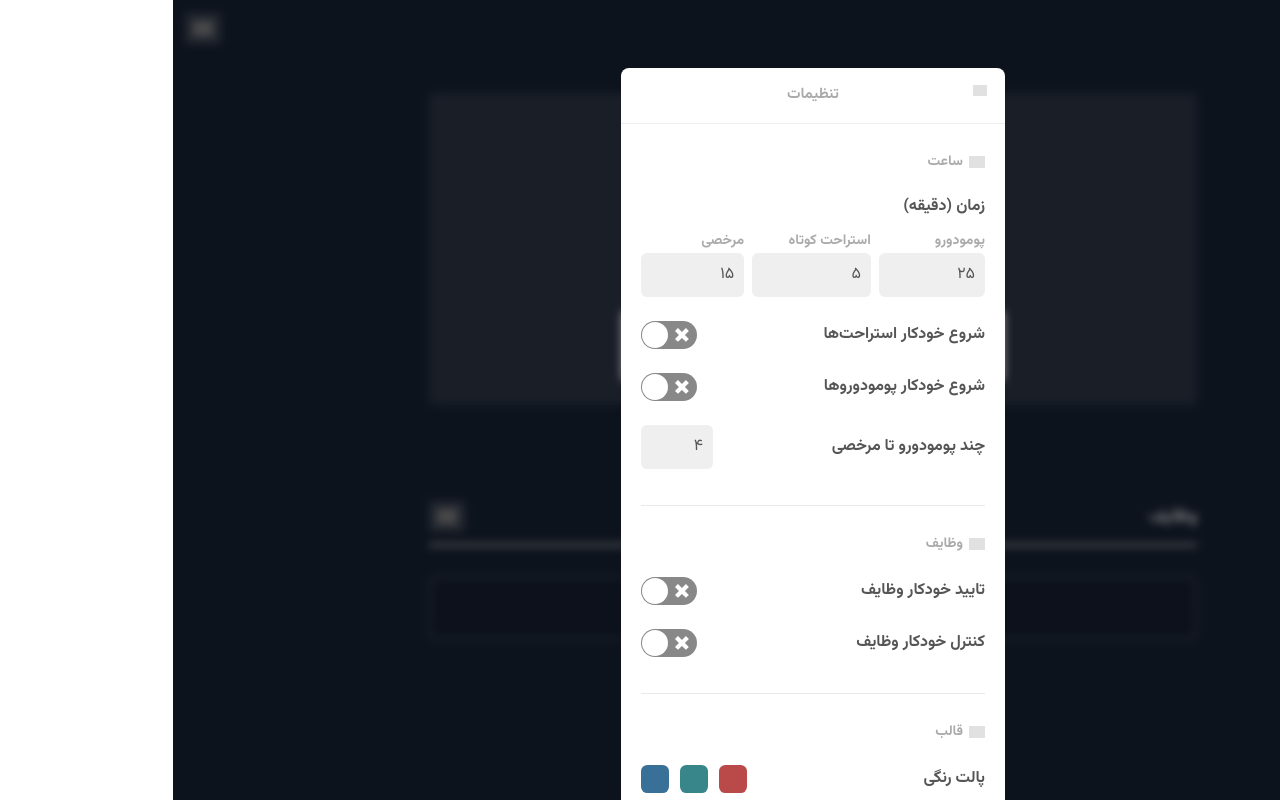
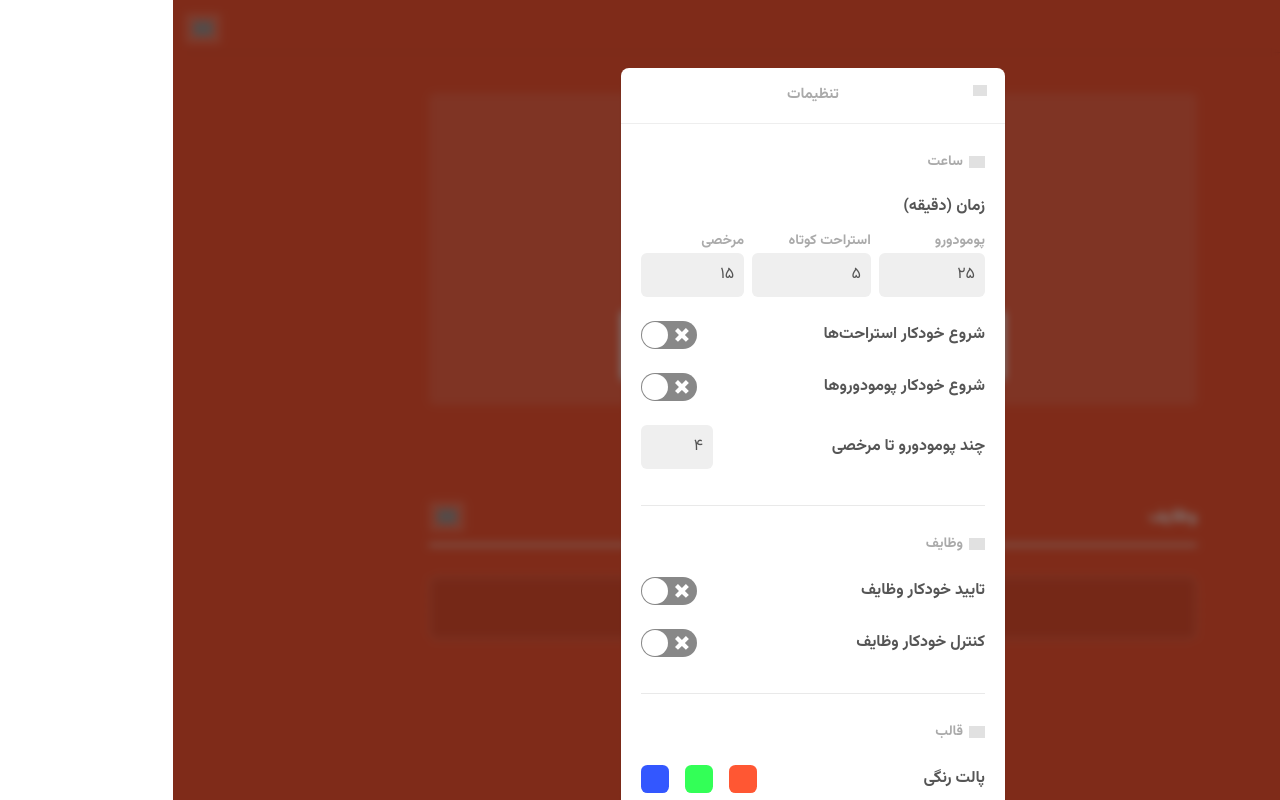
Before and after one commit to DevAliZareian/PomoZero, a React (Vite) app in the folder client/: page / in a window 1280 px wide. Both pictures are taken after a click on the button 30 px from the left and 28 px from the top of the page. Built offline with nearby package versions, Linux system fonts and the light colour scheme; grey boxes are pictures that could not be loaded.

Commit message:
Setting color picker and select logic

```diff
--- a/client/package.json
+++ b/client/package.json
@@ -11,6 +11,7 @@
   },
   "dependencies": {
     "react": "^18.3.1",
+    "react-color": "^2.19.3",
     "react-dom": "^18.3.1",
     "react-hook-form": "^7.54.2",
     "react-switch": "^7.1.0"
@@ -18,6 +19,7 @@
   "devDependencies": {
     "@eslint/js": "^9.17.0",
     "@types/react": "^18.3.18",
+    "@types/react-color": "^3.0.13",
     "@types/react-dom": "^18.3.5",
     "@vitejs/plugin-react": "^4.3.4",
     "autoprefixer": "^10.4.20",
--- a/client/src/components/setting/SettingForm.tsx
+++ b/client/src/components/setting/SettingForm.tsx
@@ -5,15 +5,19 @@ import { DefaultSettingsType } from "../../utils/types";
 import { useSetting } from "../../contexts/SettingContext";
 import { transformSettingsToFormValues } from "../../utils/settingUtils";
 import { DEFAULT_SETTINGS } from "../../utils/constants";
+import { SketchPicker } from "react-color";
 
 type SettingFormDataType = DefaultSettingsType;
 
 export default function SettingForm({ setShowSetting }: { setShowSetting: React.Dispatch<React.SetStateAction<boolean>> }) {
   const [showSelect, setShowSelect] = useState<boolean>(false);
   const { settings, updateSettings, setDefaultSettings } = useSetting();
-  const { register, handleSubmit, control, reset } = useForm<SettingFormDataType>({
+  const { register, handleSubmit, control, reset, setValue } = useForm<SettingFormDataType>({
     defaultValues: transformSettingsToFormValues(settings),
   });
+  const [selectedField, setSelectedField] = useState<"workColor" | "shortRestColor" | "longRestColor" | null>();
+  const [selectedFieldColor, setSelectedFieldColor] = useState({ workColor: settings.workColor, shortRestColor: settings.shortRestColor, longRestColor: settings.longRestColor });
+  const [select, setSelect] = useState<"24hrs" | "12hrs">(settings.hourFormat);
 
   const handleReset = () => {
     setDefaultSettings();
@@ -34,8 +38,12 @@ export default function SettingForm({ setShowSetting }: { setShowSetting: React.
     setShowSetting(false);
   };
   return (
-    <div className="fixed inset-0 z-40 flex items-center justify-center bg-black/50 backdrop-blur-sm pt-12 pb-14 overflow-y-auto">
-      <form onSubmit={handleSubmit(onSubmit)} className="text-[rgb(34,34,34)] rounded-[8px] bg-white relative max-w-sm w-[95%] z-50 translate-y-[20px] shadow overflow-hidden m-auto">
+    <div onClick={() => setShowSetting(false)} className="fixed inset-0 z-40 flex items-center justify-center bg-black/50 backdrop-blur-sm pt-12 pb-14 overflow-y-auto">
+      <form
+        onSubmit={handleSubmit(onSubmit)}
+        onClick={(e) => e.stopPropagation()}
+        className="text-[rgb(34,34,34)] rounded-[8px] bg-white relative max-w-sm w-[95%] z-50 translate-y-[20px] shadow overflow-hidden m-auto"
+      >
         <img
           onClick={() => setShowSetting(false)}
           className="absolute top-[17px] right-[18px] cursor-pointer w-[14px] opacity-[0.3] z-50"
@@ -58,30 +66,21 @@ export default function SettingForm({ setShowSetting }: { setShowSetting: React.
                   <div className="pl-2">
                     <label className="text-[14px] text-[rgb(170,170,170)] font-bold mb-1">پومودورو</label>
                     <input
-                      {...register("work")}
-                      type="number"
-                      min={0}
-                      step={1}
+                      {...register("work", { required: true, min: 1 })}
                       className="outline-none rounded-[6px] bg-[rgb(239,239,239)] text-base p-[10px] shadow-none border-none text-[rgb(85,85,85)] w-full"
                     />
                   </div>
                   <div className="pl-2">
                     <label className="text-[14px] text-[rgb(170,170,170)] font-bold mb-1">استراحت کوتاه</label>
                     <input
-                      {...register("shortRest")}
-                      type="number"
-                      min={0}
-                      step={1}
+                      {...register("shortRest", { required: true, min: 1 })}
                       className="outline-none rounded-[6px] bg-[rgb(239,239,239)] text-base p-[10px] shadow-none border-none text-[rgb(85,85,85)] w-full"
                     />
                   </div>
                   <div>
                     <label className="text-[14px] text-[rgb(170,170,170)] font-bold mb-1">مرخصی</label>
                     <input
-                      {...register("longRest")}
-                      type="number"
-                      min={0}
-                      step={1}
+                      {...register("longRest", { required: true, min: 1 })}
                       className="outline-none rounded-[6px] bg-[rgb(239,239,239)] text-base p-[10px] shadow-none border-none text-[rgb(85,85,85)] w-full"
                     />
                   </div>
@@ -152,10 +151,39 @@ export default function SettingForm({ setShowSetting }: { setShowSetting: React.
                   <div className="inline-block">
                     <span className="text-[rgb(85,85,85)] font-bold flex items-center">پالت رنگی</span>
                   </div>
-                  <div className="flex items-center gap-[0.7rem]">
-                    <div className="cursor-pointer select-none bg-[rgb(186,73,73)] w-7 h-7 rounded-[0.4rem]"></div>
-                    <div className="cursor-pointer select-none bg-[rgb(56,133,138)] w-7 h-7 rounded-[0.4rem]"></div>
-                    <div className="cursor-pointer select-none bg-[rgb(57,112,151)] w-7 h-7 rounded-[0.4rem]"></div>
+                  <div className="relative flex items-center gap-[0.7rem]">
+                    {!selectedField ? (
+                      <div className="flex gap-4">
+                        {(["workColor", "shortRestColor", "longRestColor"] as const).map((field) => (
+                          <div
+                            key={field}
+                            style={{ backgroundColor: selectedFieldColor[field] }}
+                            className="cursor-pointer select-none w-7 h-7 rounded-[0.4rem]"
+                            onClick={() => setSelectedField(field)}
+                          ></div>
+                        ))}
+                      </div>
+                    ) : (
+                      <div className="flex flex-col gap-2">
+                        <SketchPicker
+                          color={selectedFieldColor[selectedField]}
+                          onChange={(color) => {
+                            setValue(selectedField, color.hex);
+                            setSelectedFieldColor((prev) => ({
+                              ...prev,
+                              [selectedField]: color.hex,
+                            }));
+                          }}
+                        />
+                        <button
+                          type="button"
+                          onClick={() => setSelectedField(null)}
+                          className="flex items-center justify-center text-center rounded-[4px] cursor-pointer text-[14px] py-[8px] px-[12px] text-[rgb(136,136,136)] font-bold hover:opacity-100 focus:outline-none focus:ring focus:ring-blue-300"
+                        >
+                          ذخیره
+                        </button>
+                      </div>
+                    )}
                   </div>
                 </div>
               </div>
@@ -171,13 +199,31 @@ export default function SettingForm({ setShowSetting }: { setShowSetting: React.
                         className="cursor-pointer relative w-full text-[rgb(120,120,120)] font-[500] select-none rounded-[4px] bg-[rgb(235,235,235)] p-3 text-[14px]"
                       >
                         <img className="absolute top-[14px] left-3 opacity-[0.5] w-3" src="https://pomofocus.io/icons/down-arrow-black.png" alt="" />
-                        24 ساعت
+                        {select == "24hrs" ? "24 ساعت" : "12 ساعت"}
                       </div>
                       {showSelect && (
                         <div className="absolute bg-white w-full rounded-[4px] z-10 shadow mt-1">
                           <div className="py-2">
-                            <div className="p-3 text-[rgb(120,120,120)] font-[500] cursor-pointer flex items-center">24 ساعت</div>
-                            <div className="p-3 text-[rgb(120,120,120)] font-[500] cursor-pointer flex items-center">12 ساعت</div>
+                            <div
+                              onClick={() => {
+                                setSelect("24hrs");
+                                setShowSelect(false);
+                                setValue("hourFormat", "24hrs");
+                              }}
+                              className="p-3 text-[rgb(120,120,120)] font-[500] cursor-pointer flex items-center"
+                            >
+                              24 ساعت
+                            </div>
+                            <div
+                              onClick={() => {
+                                setSelect("12hrs");
+                                setShowSelect(false);
+                                setValue("hourFormat", "12hrs");
+                              }}
+                              className="p-3 text-[rgb(120,120,120)] font-[500] cursor-pointer flex items-center"
+                            >
+                              12 ساعت
+                            </div>
                           </div>
                         </div>
                       )}
--- a/client/src/components/tools/TaskForm.tsx
+++ b/client/src/components/tools/TaskForm.tsx
@@ -44,7 +44,7 @@ export default function TaskForm() {
               <p className="text-[rgb(170,170,170)]">/</p>
               <input
                 type="number"
-                min={1}
+                min={0}
                 defaultValue={taskForm.editor?.actPomodoros || 0}
                 {...register("actPomodoros")}
                 className="rounded-[6px] bg-[rgb(239,239,239)] text-[16px] p-[10px] shadow-none border-none text-[rgb(187,187,187)] w-20 font-bold outline-none"
--- a/client/src/contexts/ModeContext.tsx
+++ b/client/src/contexts/ModeContext.tsx
@@ -12,12 +12,6 @@ type ModeContextTypes = {
   nextMode: () => void;
 };
 
-const modeSettings: Record<Mode, { color: string }> = {
-  work: { color: "#1b263b" },
-  shortRest: { color: "#2a9d8f" },
-  longRest: { color: "#F0885Cff" },
-};
-
 const ModeContext = createContext<ModeContextTypes | undefined>(undefined);
 
 export default function ModeProvider({ children }: PropsWithChildren) {
@@ -28,7 +22,7 @@ export default function ModeProvider({ children }: PropsWithChildren) {
     return Number(storedCounter) || 1;
   });
 
-  const { color } = modeSettings[mode];
+  const color = settings[`${mode}Color`]; // Dynamically fetch color based on the current mode
   const initialTime = settings[mode];
 
   const nextMode = () => {
--- a/client/src/utils/constants.ts
+++ b/client/src/utils/constants.ts
@@ -9,7 +9,9 @@ export const DEFAULT_SETTINGS: DefaultSettingsType = {
   longBreakInterval: 4,
   autoCheckTasks: false,
   autoSwitchTasks: false,
-  colorThemes: { work: "#FF5733", shortRest: "#33FF57", longRest: "#3357FF" },
+  workColor: "#FF5733",
+  shortRestColor: "#33FF57",
+  longRestColor: "#3357FF",
   hourFormat: "24hrs",
   darkModeWhenRunning: false,
 };
--- a/client/src/utils/types.ts
+++ b/client/src/utils/types.ts
@@ -9,11 +9,9 @@ export type DefaultSettingsType = {
   longBreakInterval: number;
   autoCheckTasks: boolean;
   autoSwitchTasks: boolean;
-  colorThemes: {
-    work: string;
-    shortRest: string;
-    longRest: string;
-  };
+  workColor: string;
+  shortRestColor: string;
+  longRestColor: string;
   hourFormat: "12hrs" | "24hrs";
   darkModeWhenRunning: boolean;
 };
```
Also changed, not shown: 1 other file (tests, documents, lock files or other folders).
